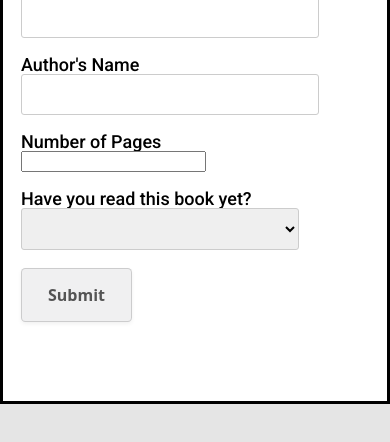
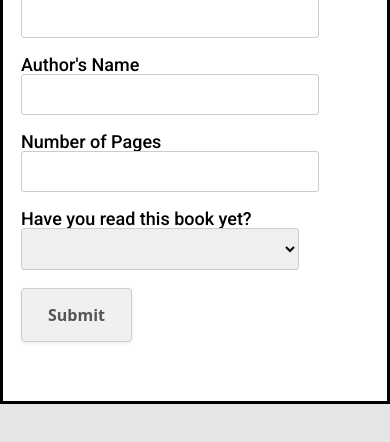
Before and after one commit to Tom-Doc/odin-library, a website: page index.html in a window 390 px wide. Both pictures are taken after a click on the button "Add Book". Shown: the part 60-502 px from the top of the page. Drawn offline with Linux system fonts and the light colour scheme.

Commit message:
Added input type number styling to match input type text and select styling

```diff
--- a/style.css
+++ b/style.css
@@ -54,6 +54,7 @@ label {
 }
 
 input[type="text"],
+input[type="number"],
 select {
     width: 100%;
     padding: 0.5rem;
@@ -197,6 +198,7 @@ select:focus {
     }
 
     input[type="text"],
+    input[type="number"],
     select {
         width: 80%;
     }
```
